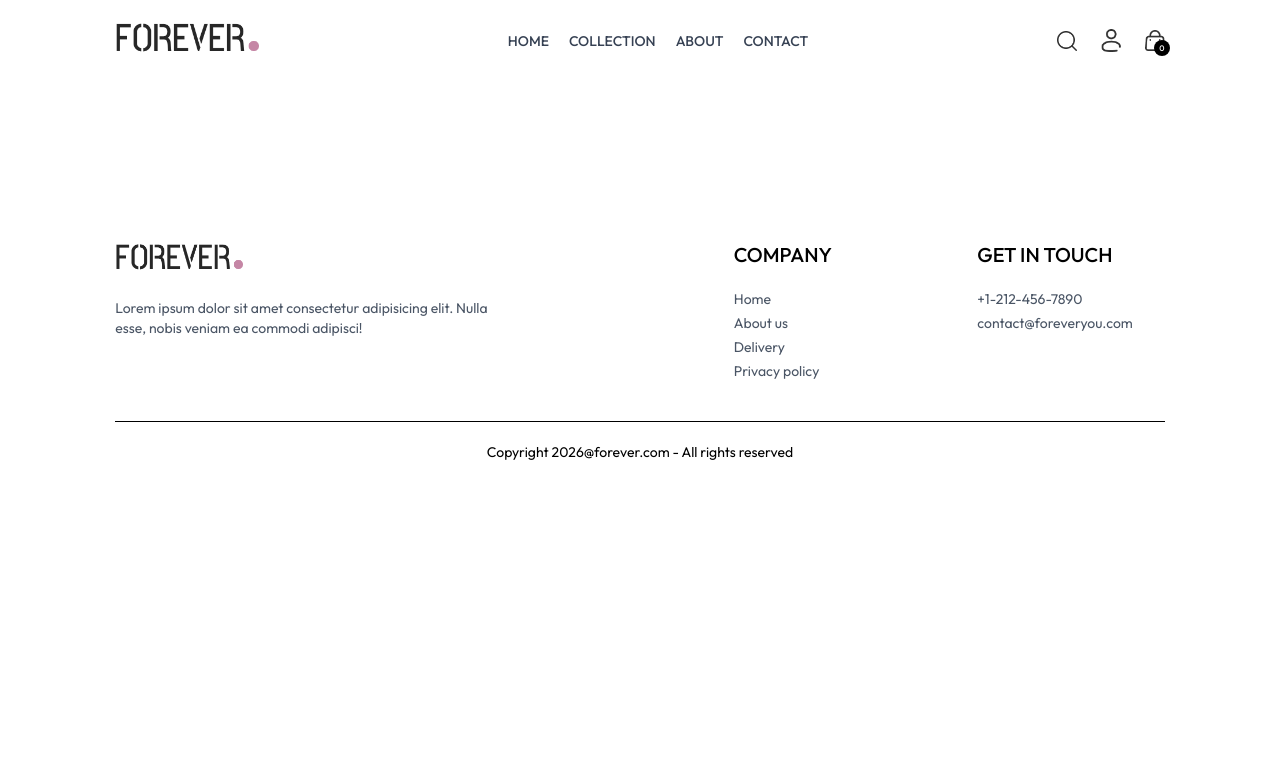
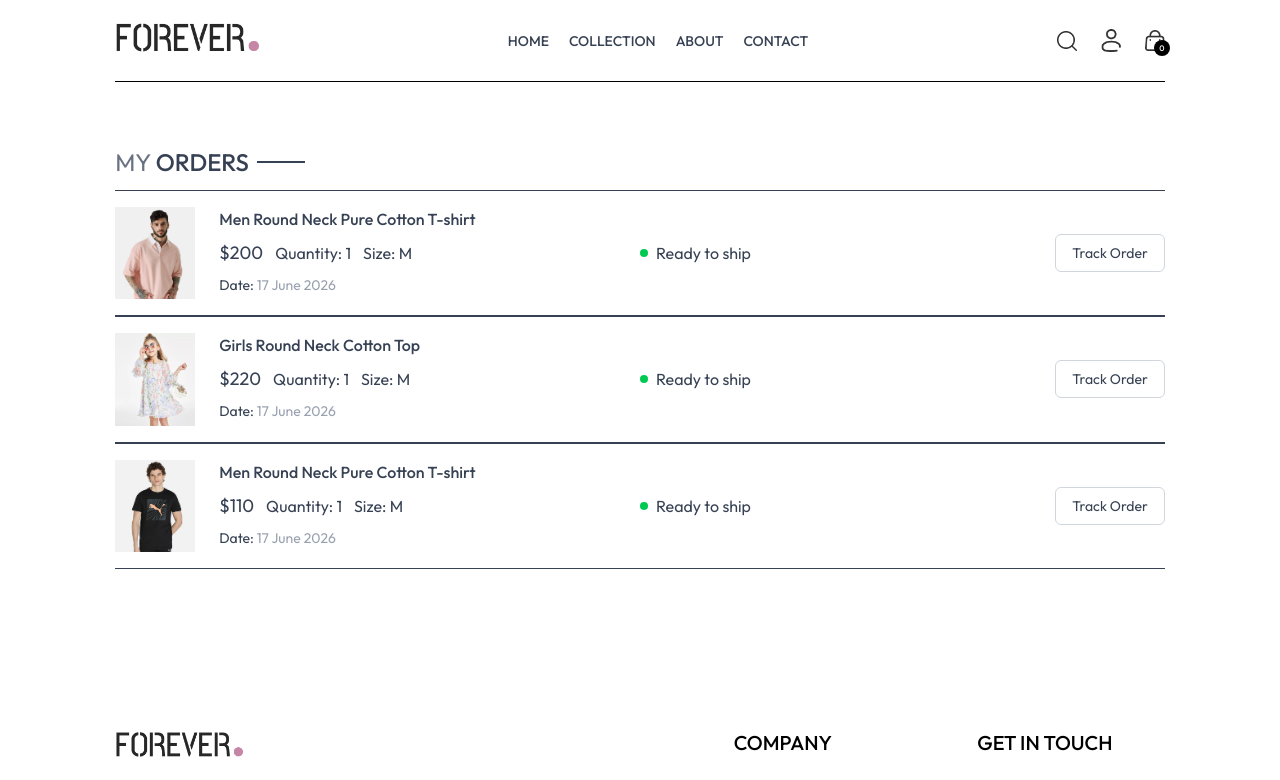
Before and after one commit to rishavraj45/E-Commerce-Web-App---Forever, a React (Vite) app in the folder frontend/: page /orders in a window 1280 px wide. Shown: the top 780 px of the page. Built offline with nearby package versions, Linux system fonts and the light colour scheme.

Commit message:
orders page UI

```diff
--- a/frontend/src/pages/Orders.jsx
+++ b/frontend/src/pages/Orders.jsx
@@ -1,8 +1,44 @@
-import React from 'react'
+import React, { useContext } from 'react'
+import { ShopContext } from '../context/ShopContext'
+import Title from '../components/Title';
 
 const orders = () => {
+
+  const { products, currency } = useContext(ShopContext);
+
   return (
-    <div>
+    <div className='border-t pt-16'>
+      <div className='text-2xl'>
+        <Title text1={'MY'} text2={'ORDERS'} />
+      </div>
+
+      <div>
+        {
+          products.slice(1,4).map((item,index) => (
+            <div key={index} className='py-4 border-t border-b text-gray-700 flex flex-col md:flex-row md:items-center md:justify-between gap-4'>
+              <div className='flex items-start gap-6 text-sm'>
+                <img className='w-16 sm:w-20' src={item.image[0]} alt='' />
+                <div>
+                  <p className='sm:text-base font-medium'>{item.name}</p>
+                  <div className='flex items-center gap-3 mt-2 text-base text-gray-700'>
+                    <p className='text-lg'>{currency}{item.price}</p>
+                    <p>Quantity: 1</p>
+                    <p>Size: M</p>
+                  </div>
+                  <p className='mt-2'>Date: <span className='text-gray-400'>17 June 2026</span></p>
+                </div>
+              </div>
+              <div className='md:w-1/2 flex justify-between'>
+                <div className='flex items-center gap-2'>
+                  <p className='min-w-2 h-2 rounded-full bg-green-500'></p>
+                  <p className='text-sm md:text-base'>Ready to ship</p>
+                </div>
+                <button className='border border-gray-300 px-4 py-2 text-sm rounded-md cursor-pointer hover:bg-gray-200'>Track Order</button>
+              </div>
+            </div>
+          ))
+        }
+      </div>
 
     </div>
   )
```
